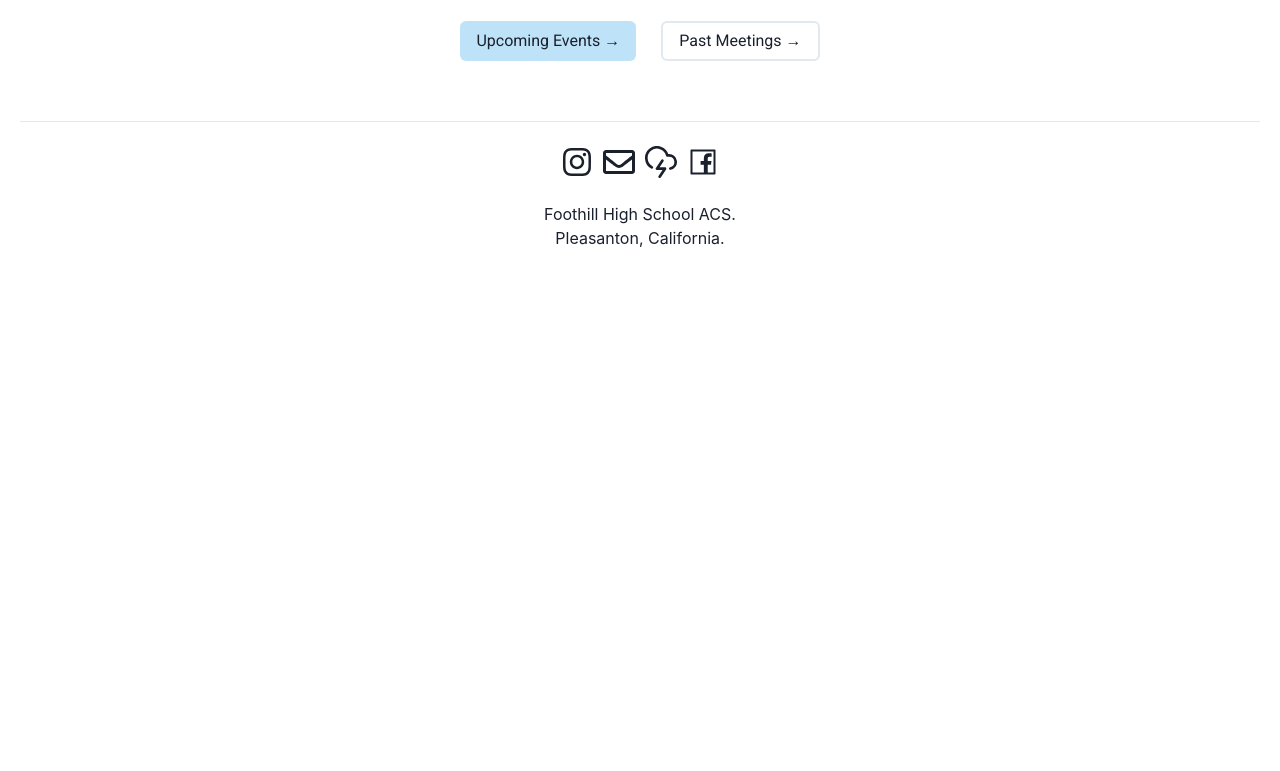
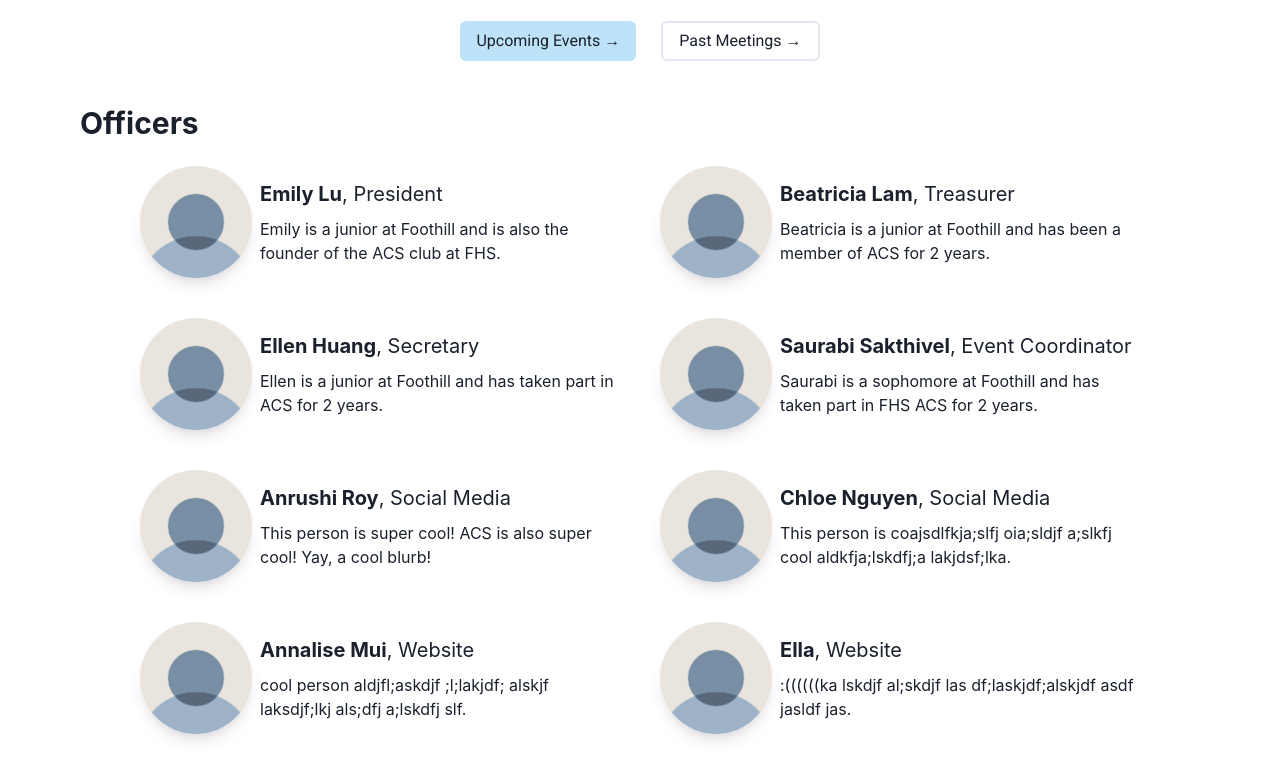
Before and after one commit to exu3/fhsacs-rewrite, a Gatsby site: page / in a window 1280 px wide. Shown: the part 789-1560 px from the top of the page. Before the commit the page ends 1059 px from the top, so only its background shows below. Built offline with nearby package versions, Linux system fonts and the light colour scheme; Gatsby itself is replaced by a stand-in of ours.

Commit message:
Officers (#2)
* :sparkles: Officers section on homepage

* :sparkles: add officers, bios incomplete

```diff
--- a/src/components/person.js
+++ b/src/components/person.js
@@ -6,10 +6,9 @@ const Person = ({ pic, name, role, bio, pronouns }) => (
     <ChakraProvider>
               <Box w="30rem" m={5}>
                 <HStack>
-                    <Image src={pic} borderRadius="50%" alt="Heashot" w="8rem" boxShadow="lg" fallbackSrc={FallbackPfp} />
+                    <Image src={pic} borderRadius="50%" alt="Headshot" w="7rem" boxShadow="lg" fallbackSrc={FallbackPfp} />
                     <VStack alignItems="left">
-                      <Text fontSize="lg">{name}</Text>
-                      <Text>{role}</Text>
+                      <Text fontSize="xl"><strong>{name}</strong>, {role}</Text>
                       <Text>{bio}</Text>
                     </VStack>
                 </HStack>
--- a/src/pages/index.js
+++ b/src/pages/index.js
@@ -7,7 +7,8 @@ import Layout from '../components/layout'
 import Emails from '../components/emails'
 import About from '../components/about'
 import '../components/base.css'
-import { ChakraProvider, Text, Box, Button, HStack, Center } from '@chakra-ui/react'
+import Person from '../components/person'
+import { ChakraProvider, Text, Box, Button, HStack, Center, Flex } from '@chakra-ui/react'
 // import ArticlePreview from '../components/article-preview'
 
 class RootIndex extends React.Component {
@@ -35,6 +36,20 @@ class RootIndex extends React.Component {
               </HStack>
             </Center>
           </Box>
+          {/** Officers section */}
+          <Box m={10} mx={20}>
+            <Text fontSize="3xl" fontWeight="bold"> Officers</Text>
+            <Flex display="flex" flexDirection="row" flexWrap="wrap" justifyContent="center">
+              <Person name="Emily Lu" role="President" bio="Emily is a junior at Foothill and is also the founder of the ACS club at FHS." src="" />
+              <Person name="Beatricia Lam" role="Treasurer" bio="Beatricia is a junior at Foothill and has been a member of ACS for 2 years." src="" />
+              <Person name="Ellen Huang" role="Secretary" bio="Ellen is a junior at Foothill and has taken part in ACS for 2 years." src="" />
+              <Person name="Saurabi Sakthivel" role="Event Coordinator" bio="Saurabi is a sophomore at Foothill and has taken part in FHS ACS for 2 years." src="" />
+              <Person name="Anrushi Roy" role="Social Media" bio="This person is super cool! ACS is also super cool! Yay, a cool blurb!" src="" />
+              <Person name="Chloe Nguyen" role="Social Media" bio="This person is coajsdlfkja;slfj oia;sldjf a;slkfj cool aldkfja;lskdfj;a lakjdsf;lka." src="" />
+              <Person name="Annalise Mui" role="Website" bio="cool person aldjfl;askdjf ;l;lakjdf; alskjf laksdjf;lkj als;dfj a;lskdfj slf." src="" />
+              <Person name="Ella" role="Website" bio=":((((((ka lskdjf al;skdjf las df;laskjdf;alskjdf asdf jasldf jas." src="" />
+            </Flex>
+          </Box>
       </Layout>
       </ChakraProvider>
     )
```
